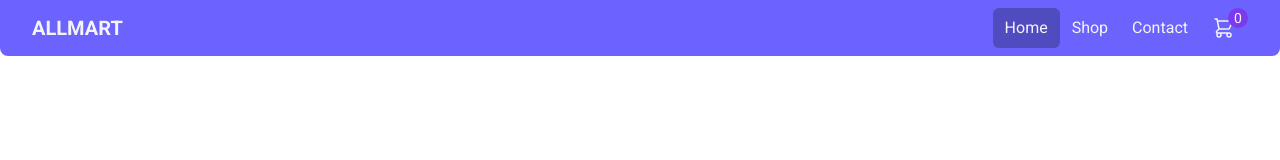
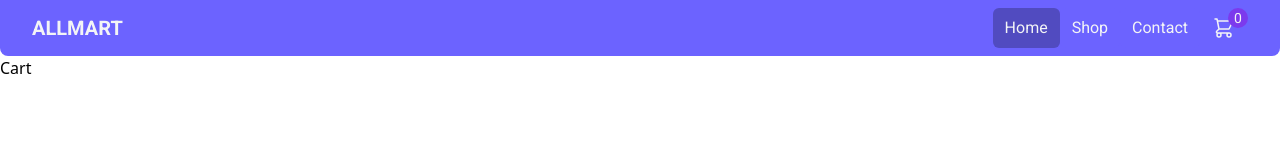
Before and after one commit to a1ali/Shopping-cart, a React (Create React App) app: page /Shopping-cart/cart in a window 1280 px wide. Shown: the top 160 px of the page. Built offline with nearby package versions, Linux system fonts and the light colour scheme.

Commit message:
implemented cart state and page

```diff
--- a/package.json
+++ b/package.json
@@ -17,6 +17,7 @@
     "react-scripts": "4.0.3",
     "redux": "^4.1.1",
     "redux-thunk": "^2.3.0",
+    "uuid": "^8.3.2",
     "web-vitals": "^1.1.2"
   },
   "scripts": {
--- a/src/App.js
+++ b/src/App.js
@@ -4,6 +4,8 @@ import Home from "./pages/Home";
 import Shop from "./pages/Shop";
 import Nav from "./Nav";
 import Item from "./pages/Item";
+import Cart from "./pages/Cart";
+
 
 function App() {
     return (
@@ -15,6 +17,7 @@ function App() {
                     <Route path="/Shopping-cart/shop" exact component={Shop}></Route>
                     <Route path="/Shopping-cart/contact" exact component={Contact}></Route>
                     <Route path="/Shopping-cart/shop/:id" component={Item}></Route>
+                    <Route path="/Shopping-cart/cart" component={Cart}></Route>
                 </Switch>
             </Router>
         </div>
--- a/src/components/CartCircle.js
+++ b/src/components/CartCircle.js
@@ -1,14 +1,16 @@
 import React from "react";
 import { Link } from "react-router-dom";
 import { motion } from "framer-motion";
+import { useSelector } from "react-redux";
 
-const cartCircle = () => {
+const CartCircle = () => {
+    let cart = useSelector((state) => state.cartReducer);
     return (
         <motion.div
             drag
             dragConstraints={{ top: -600, left: -270, right: 0, bottom: 0 }}
             // dragElastic={0}
-            className="absolute bottom-0 right-0 m-4 mb-10 md:hidden"
+            className="absolute bottom-0 right-0 m-4 mb-10 md:hidden h-16 w-16 rounded-full shadow-lg"
         >
             <Link
                 to="/Shopping-cart/cart"
@@ -30,7 +32,7 @@ const cartCircle = () => {
                         />
                     </svg>
                     <div className="absolute -top-2 -right-3 rounded-full h-5 w-5 bg-purple-700 text-center text-sm">
-                        <span>0</span>
+                        <span>{cart.length}</span>
                     </div>
                 </li>
             </Link>
@@ -38,4 +40,4 @@ const cartCircle = () => {
     );
 };
 
-export default cartCircle;
+export default CartCircle;
--- /dev/null
+++ b/src/pages/Cart.js
@@ -0,0 +1,24 @@
+import React from "react";
+import { useSelector, useDispatch } from "react-redux";
+import { bindActionCreators } from "redux";
+import { actionCreators } from "../state/allActions";
+
+const Cart = () => {
+    let cart = useSelector((state) => state.cartReducer);
+
+    return (
+        <div>
+            <h1>Cart</h1>
+            {cart.map((item) => (
+                <div>
+                    <img className="h-20" src={item.image} alt="" />
+                    <h3>{item.title}</h3>
+                    <h1>{item.size}</h1>
+                    <h1>{item.quantity}</h1>
+                </div>
+            ))}
+        </div>
+    );
+};
+
+export default Cart;
--- a/src/pages/Item.js
+++ b/src/pages/Item.js
@@ -1,12 +1,20 @@
 import React, { useEffect, useState } from "react";
 import CartCircle from "../components/CartCircle";
+import { useSelector, useDispatch } from "react-redux";
+import { bindActionCreators } from "redux";
+import { actionCreators } from "../state/allActions";
+import { v4 as uuidv4 } from 'uuid';
 
 const Item = ({ match }) => {
     let [item, setItem] = useState({});
     let [loading, setLoading] = useState(true);
     let [quantity, setQuantity] = useState(1);
-    let [size, setSize] = useState("");
+    let [size, setSize] = useState("S");
     let [clothing, setClothing] = useState(false);
+
+    const cart = useSelector((state) => state.cartReducer);
+    const dispatch = useDispatch();
+    const { addToCart } = bindActionCreators(actionCreators, dispatch);
 
     useEffect(() => {
         fetch(`https://fakestoreapi.com/products/${match.params.id}`)
@@ -15,8 +23,8 @@ const Item = ({ match }) => {
                 setItem(res);
                 setLoading(false);
                 if (
-                    res.category == "men's clothing" ||
-                    res.category == "women's clothing"
+                    res.category === "men's clothing" ||
+                    res.category === "women's clothing"
                 ) {
                     setClothing(true);
                 }
@@ -133,7 +141,18 @@ const Item = ({ match }) => {
                                 </button>
                             </div>
                             <div>
-                                <button className="border-2 mb-3 md:mb-0 py-2 px-3 border-coat text-coat hover:bg-coat hover:text-gray-50 rounded-sm transform transition-all duration-200 ease-in">
+                                <button className="border-2 mb-3 md:mb-0 py-2 px-3 border-coat text-coat hover:bg-coat hover:text-gray-50 rounded-sm transform transition-all duration-200 ease-in"
+                                    onClick={() => {
+                                        addToCart({
+                                            id: uuidv4(),
+                                            title: item.title,
+                                            size: size,
+                                            quantity: quantity,
+                                            clothing: clothing,
+                                            image: item.image,
+                                        })
+                                    }}
+                                >
                                     Add to Cart
                                 </button>
                             </div>
--- a/src/pages/Shop.js
+++ b/src/pages/Shop.js
@@ -7,11 +7,19 @@ import all from "./../assets/all.svg";
 import { Link } from "react-router-dom";
 import ItemCard from "./../components/ItemCard";
 import CartCircle from "../components/CartCircle";
+import { useSelector, useDispatch } from "react-redux";
 
 const Shop = () => {
     let [items, setItems] = useState([]);
     let [activeTab, setActiveTab] = useState("all");
     let [loading, setLoading] = useState(true);
+
+    let cart = useSelector((state) => state.cartReducer)
+
+    // useEffect(() => {
+    //     console.log(cart)
+    // }, [cart])
+
 
     useEffect(() => {
         setLoading(true);
--- a/src/state/action-creators/actions.js
+++ b/src/state/action-creators/actions.js
@@ -6,3 +6,12 @@ export const setActiveTab = (tab) => {
         })
     }
 }
+
+export const addToCart = (cartItem) => {
+    return (dispath) => {
+        dispath({
+            type:"ADD_TO_CART",
+            payload:cartItem
+        })
+    }
+}
--- /dev/null
+++ b/src/state/reducers/cartReducer.js
@@ -0,0 +1,21 @@
+
+const cartReducer = (cart = [], action) => {
+    if(action.type === "ADD_TO_CART") {
+        let cartCopy = [...cart];
+        let itemExists = false;
+        for(let i = 0; i< cartCopy.length; i++){
+            if(cartCopy[i].title === action.payload.title && cartCopy[i].size === action.payload.size) {
+                cartCopy[i].quantity = cartCopy[i].quantity + action.payload.quantity;
+                itemExists = true;
+                break;
+            }
+        }
+        if(!itemExists) {
+            cartCopy.push(action.payload)
+        }
+        return cartCopy
+    }
+    return cart
+}
+
+export default cartReducer
--- a/src/state/reducers/index.js
+++ b/src/state/reducers/index.js
@@ -1,9 +1,11 @@
 //combine all reducers
 import { combineReducers } from "redux";
+import cartReducer from "./cartReducer";
 import tabReducer from "./tabReducer";
 
 const reducers = combineReducers({
     tabReducer: tabReducer,
+    cartReducer: cartReducer
 })
 
 export default reducers
```
Also changed, not shown: 1 other file (tests, documents, lock files or other folders).
